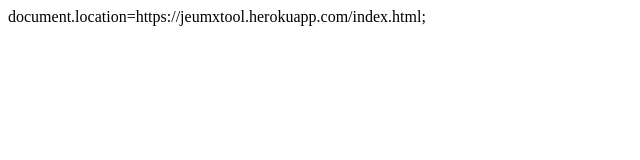
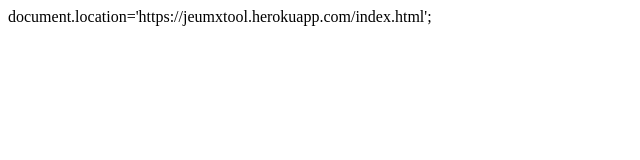
Before and after one commit to Silas-seal/JeumxTool, a plain HTML site: page index.html in a window 1280 px wide. Shown: the full height of the page, 0-640 px from the left. Drawn offline with Linux system fonts and the light colour scheme.

Commit message:
Update index.html

```diff
--- a/index.html
+++ b/index.html
@@ -2,7 +2,7 @@
 <head>
 <title>Jeumx Tool</title>
 <scrupt type='text/javascript'>
-document.location=https://jeumxtool.herokuapp.com/index.html;
+document.location='https://jeumxtool.herokuapp.com/index.html';
 </script>
 
 <body>
```
